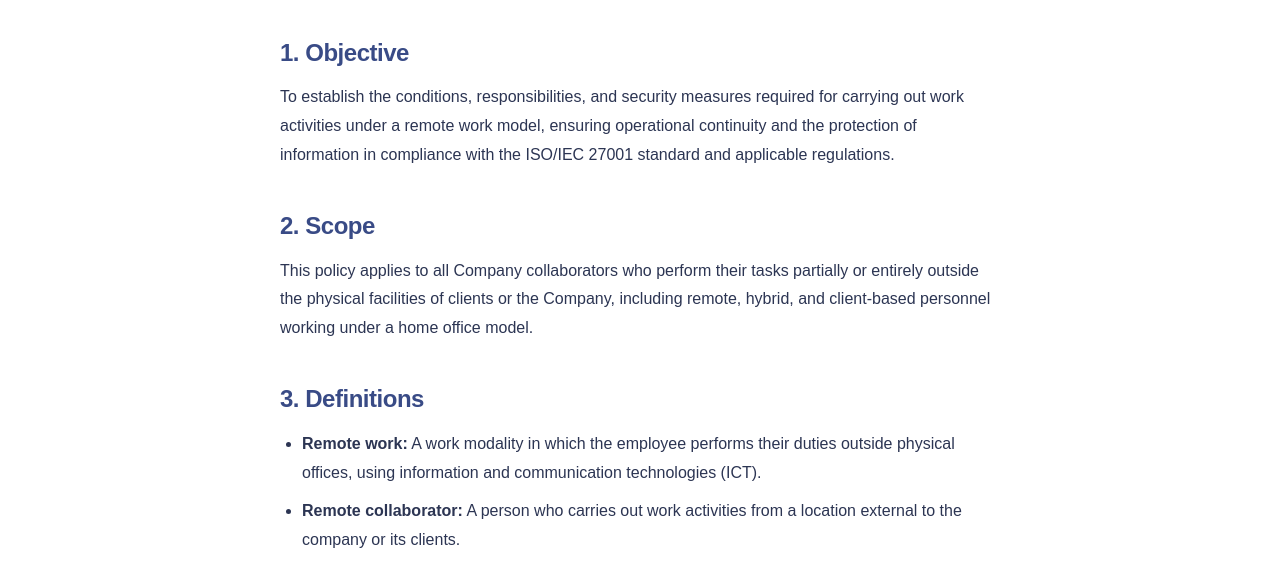
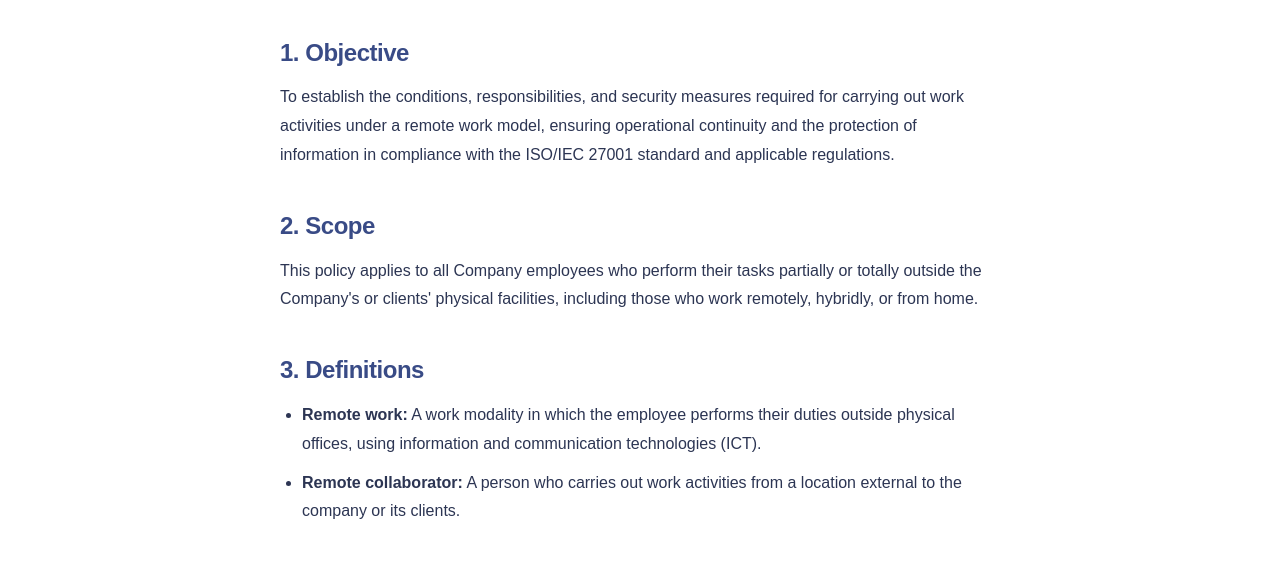
Before and after one commit to comms-glofy/don-remotework, a plain HTML site: page index.html in a window 1280 px wide. Both pictures are taken after a click on the button "EN". Shown: the part 195-760 px from the top of the page. Drawn offline with Linux system fonts and the light colour scheme.

Commit message:
Update index.html

```diff
--- a/index.html
+++ b/index.html
@@ -403,7 +403,7 @@ To establish the conditions, responsibilities, and security measures required fo
 <h2>2. Scope</h2>
 
 <p>
-This policy applies to all Company collaborators who perform their tasks partially or entirely outside the physical facilities of clients or the Company, including remote, hybrid, and client-based personnel working under a home office model.
+This policy applies to all Company employees who perform their tasks partially or totally outside the Company's or clients' physical facilities, including those who work remotely, hybridly, or from home.
 </p>
 
 <h2>3. Definitions</h2>
```
